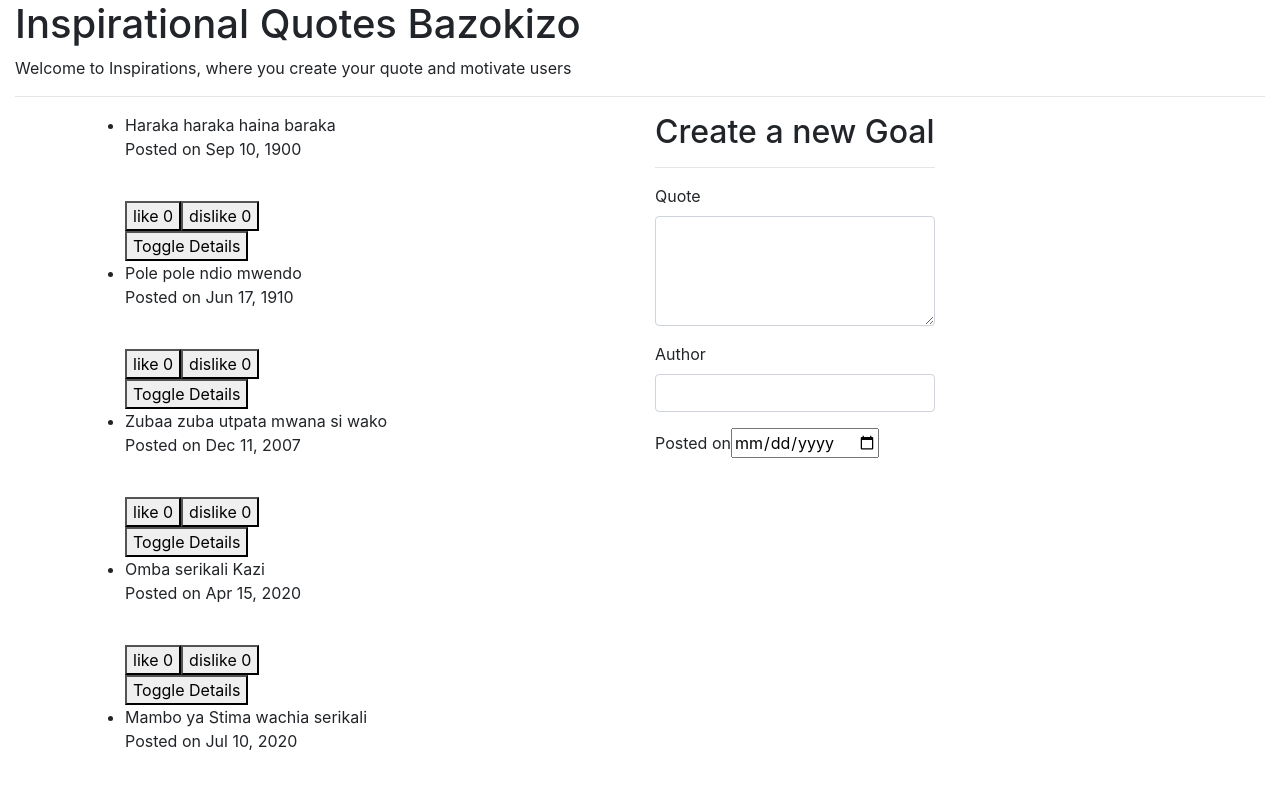
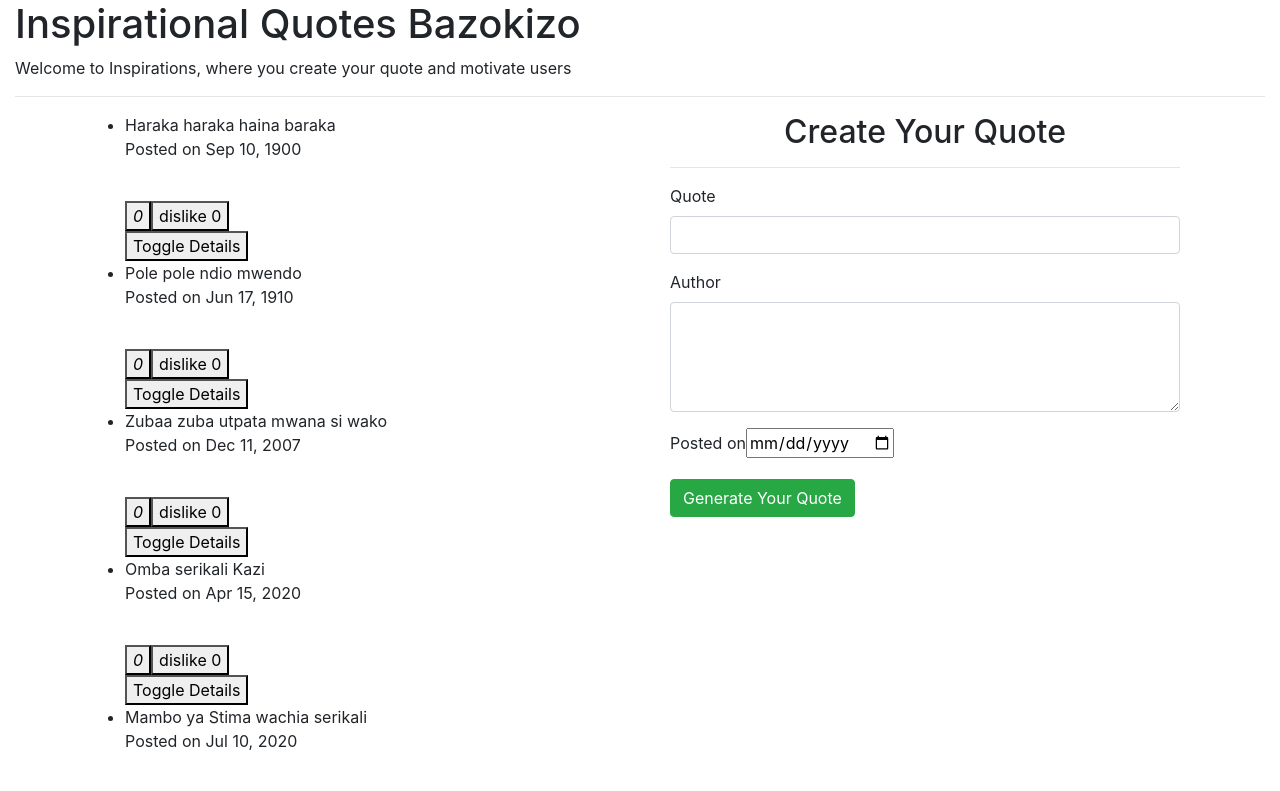
Before and after one commit to Grievi/Quotes-app, an Angular app in the folder quotes/: page / in a window 1280 px wide. Shown: the top 791 px of the page. Built offline with nearby package versions, Linux system fonts and the light colour scheme.

Commit message:
debug errors

```diff
--- a/quotes/src/app/quote-form/quote-form.component.html
+++ b/quotes/src/app/quote-form/quote-form.component.html
@@ -1,22 +1,31 @@
 <div class="container-fluid">
-    <h2 class="text-center">Create a new Goal</h2>
+    <h2 class="text-center">Create Your Quote</h2>
     <hr>
-    <form>
+    <form (ngSubmit)='submitQuote(quoteForm) ; quoteForm.resetForm({})' #quoteForm='ngForm' #goalForm='ngForm'>
         <div class="form-group">
 
             <label for="name">Quote</label>
-            <textarea class="form-control" id="name" rows="4" required></textarea>
+            <input type="text" class="form-control" id="name" [(ngModel)]="newQuote.name" name="name" #name='ngModel' required>
+            <div [hidden]="name.valid || name.pristine" class="alert alert-danger">
+              <p>Name is required</p>
+            </div>
         </div>
         <div class="form-group">
 
             <label for="description">Author</label>
-            <input type="text" required class="form-control" id="description">
-
+            <textarea class="form-control" id="description" rows="4" [(ngModel)]="newQuote.description" name="description" #description="ngModel" required></textarea>
+            <div [hidden]="description.valid || description.pristine" class="alert alert-danger">
+              <p>Description is required</p>
+            </div>
         </div>
         <div class="form-group">
+
             <label for="complete">Posted on</label>
-            <input type='date' id="complete" required>
-
+            <input type='date' id="complete" [(ngModel)]="newQuote.completeDate" name="completeDate" #completeDate="ngModel" required>
+            <div [hidden]="completeDate.valid || completeDate.pristine" class="alert alert-danger">
+              <p>Date is required</p>
+            </div>
         </div>
+        <button type="submit" class="btn btn-success">Generate Your Quote</button>
     </form>
   </div>
--- a/quotes/src/app/quote-form/quote-form.component.ts
+++ b/quotes/src/app/quote-form/quote-form.component.ts
@@ -1,4 +1,6 @@
-import { Component, OnInit } from '@angular/core';
+import { Component, OnInit, Output, EventEmitter } from'@angular/core';
+import {Quote} from '../quote'
+import {NgForm} from '@angular/forms'
 
 @Component({
   selector: 'app-quote-form',
@@ -6,7 +8,16 @@ import { Component, OnInit } from '@angular/core';
   styleUrls: ['./quote-form.component.css']
 })
 export class QuoteFormComponent implements OnInit {
+  newQuote = new Quote(0,"","",0,0,new Date());
+  @Output() addQuote = new EventEmitter<Quote>();
 
+  submitQuote(f:NgForm){
+    if(f.valid){
+      this.addQuote.emit(this.newQuote);
+      this.newQuote = new Quote(0,"","",0,0,new Date())
+    }
+
+      }
   constructor() { }
 
   ngOnInit(): void {
--- a/quotes/src/app/quote.ts
+++ b/quotes/src/app/quote.ts
@@ -1,6 +1,6 @@
 export class Quote {
     public showDescription: boolean;
-  constructor(public id: number,public name: string,public description: string, public completeDate: Date){
+  constructor(public id: number,public name: string,public description: string,public like:number, public dislike:number, public completeDate: Date){
     this.showDescription=false;
     }
 }
--- a/quotes/src/app/quote/quote.component.html
+++ b/quotes/src/app/quote/quote.component.html
@@ -11,8 +11,8 @@
                         <p>Posted on {{quote.completeDate | date}}</p>
                             <br>
 
-                            <button (click)='likeButtonClick()'>like {{numberOfLikes}} </button>
-                            <button (click)='disLikeButtonClick()'>dislike {{numberOfLikes}}</button><br>
+                            <button (click)='likeButtonClick(i)'><i>{{quote.like}}</i> </button>
+                            <button (click)='disLikeButtonClick(i)'>dislike {{quote.dislike}}</button><br>
                             <app-quote-detail *ngIf='quote.showDescription' [quote]='quote'(isComplete)='completeQuote($event,i)'></app-quote-detail>
                             <button (click)='toggleDetails(i)'>Toggle Details</button>
 
@@ -20,7 +20,9 @@
                     </div>
                 </ul>
             </div>
-            <app-quote-form></app-quote-form>
+            <div class="col-md-6">
+                <app-quote-form (addQuote)="addNewQuote($event)"></app-quote-form>
+            </div>
         </div>
     </div>
 
--- a/quotes/src/app/quote/quote.component.ts
+++ b/quotes/src/app/quote/quote.component.ts
@@ -9,13 +9,14 @@ import {Quote} from '../quote'
 export class QuoteComponent implements OnInit {
 
   quotes:Quote[]=[
-    new Quote(1, 'Haraka haraka haina baraka','Wahenga Wahenguzi',new Date(1900,8,10)),
-   new Quote (2,'Pole pole ndio mwendo','Wagenge Wahenguzi',new Date(1910,5,17)),
-    new Quote(3,'Zubaa zuba utpata mwana si wako',' Wahenguzi Wenyewe',new Date(2007,11,11)),
-    new Quote(4,'Omba serikali Kazi','Msee wa Nduthi',new Date(2020,3,15)),
-    new Quote(5,'Mambo ya Stima wachia serikali','Meme Lord',new Date(2020,6,10)),
-   new Quote (6,'Nitakufinya','Wahengezoo',new Date(2021,1,10))
+    new Quote(1, 'Haraka haraka haina baraka','Wahenga Wahenguzi',0,0,new Date(1900,8,10)),
+   new Quote (2,'Pole pole ndio mwendo','Wagenge Wahenguzi',0,0,new Date(1910,5,17)),
+    new Quote(3,'Zubaa zuba utpata mwana si wako',' Wahenguzi Wenyewe',0,0,new Date(2007,11,11)),
+    new Quote(4,'Omba serikali Kazi','Msee wa Nduthi',0,0,new Date(2020,3,15)),
+    new Quote(5,'Mambo ya Stima wachia serikali','Meme Lord',0,0,new Date(2020,6,10)),
+   new Quote (6,'Nitakufinya','Wahengezoo',0,0,new Date(2021,1,10))
    ];
+
 
    toggleDetails(index:number){
     this.quotes[index].showDescription = !this.quotes[index].showDescription;
@@ -29,15 +30,23 @@ export class QuoteComponent implements OnInit {
       this.quotes.splice(index,1)
     }
   }
-  numberOfLikes:number=0;
 
-  likeButtonClick(){
-    this.numberOfLikes++;
+
+
+  likeButtonClick(index:any){
+    this.quotes[index].like++;
   }
 
-  disLikeButtonClick(){
-    this.numberOfLikes--;
+  disLikeButtonClick(index:any){
+    this.quotes[index].dislike++;
   }
+  addNewQuote(quote:any){
+    let quoteLength = this.quotes.length;
+    quote.id = quoteLength+1;
+    quote.completeDate = new Date(quote.completeDate)
+    this.quotes.push(quote);
+  }
+
 
   constructor() { }
 
```
